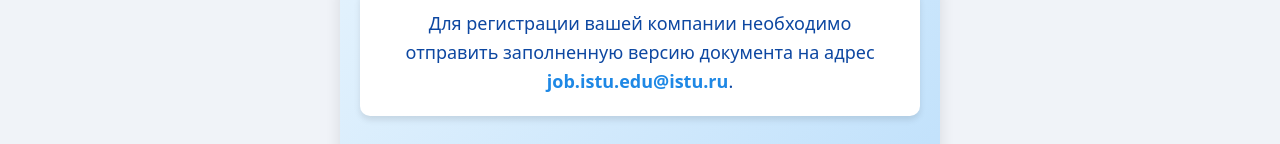
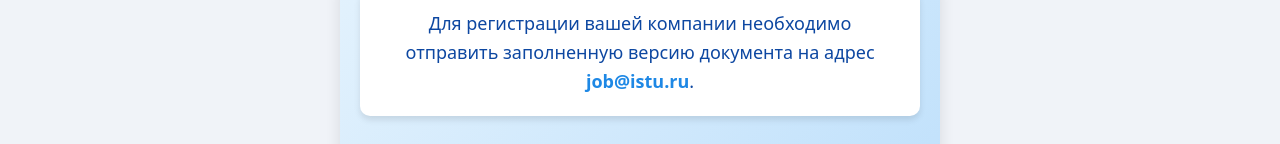
Before and after one commit to flamingoalexander/JobIstuEdu_outer_site_frontend, a Vue app: page /register in a window 1280 px wide. Shown: the part 179-323 px from the top of the page. Built offline with nearby package versions, Linux system fonts and the light colour scheme.

Commit message:
mail path fix

```diff
--- a/src/components/SendLetterWindow.vue
+++ b/src/components/SendLetterWindow.vue
@@ -3,7 +3,7 @@
         <p class="message">
             Для регистрации вашей компании необходимо отправить заполненную версию
             документа на адрес
-            <a :href="emailLink" class="email-link">job.istu.edu@istu.ru</a>.
+            <a :href="emailLink" class="email-link">job@istu.ru</a>.
         </p>
         <p>
             <a href="https://job.istu.edu/out/templates/long_agreement2023.docx" class="document-link">Долгосрочный договор</a>
@@ -15,7 +15,7 @@
 </template>
 
 <script setup>
-const emailLink = 'mailto:job.istu.edu@istu.ru?subject=Регистрация компании&body=Заполненная версия документа';
+const emailLink = 'mailto:job@istu.ru?subject=Регистрация компании&body=Заполненная версия документа';
 </script>
 
 <style scoped>
```
